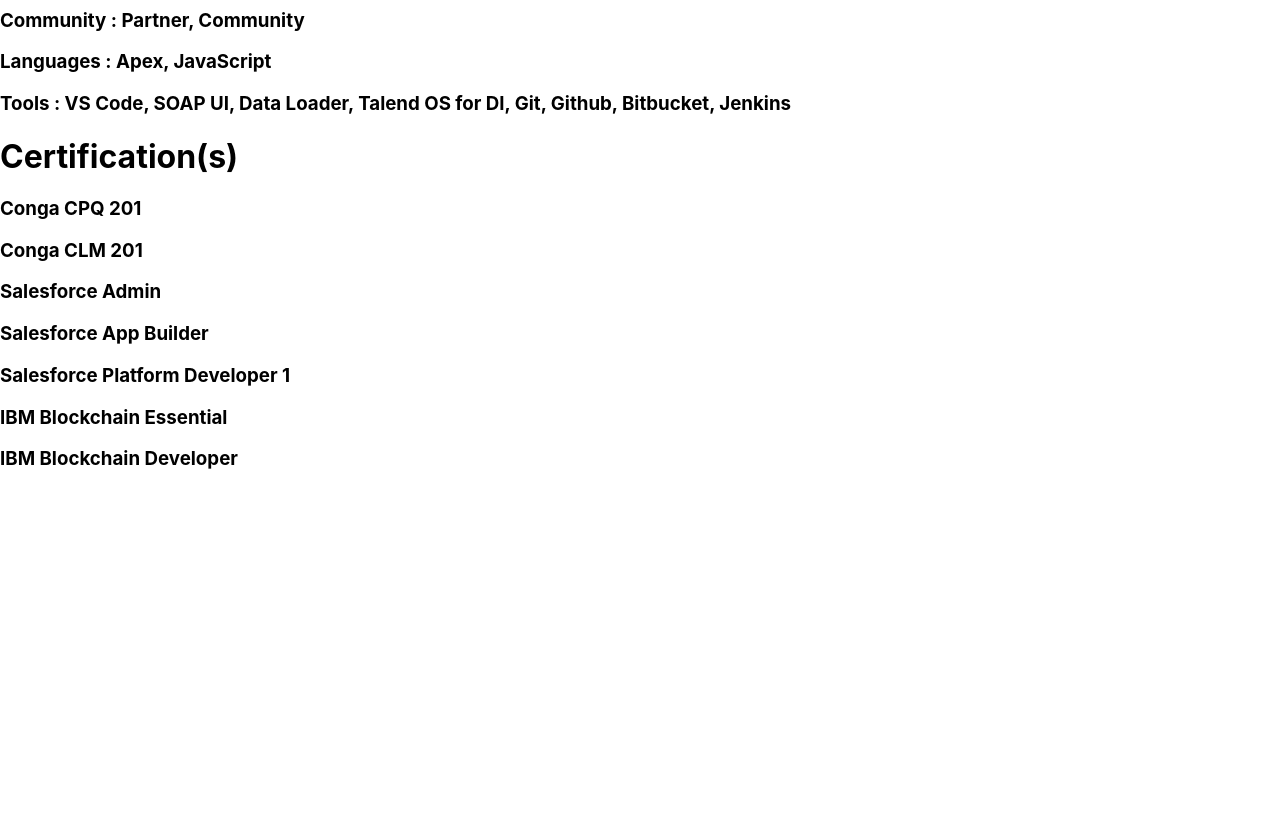
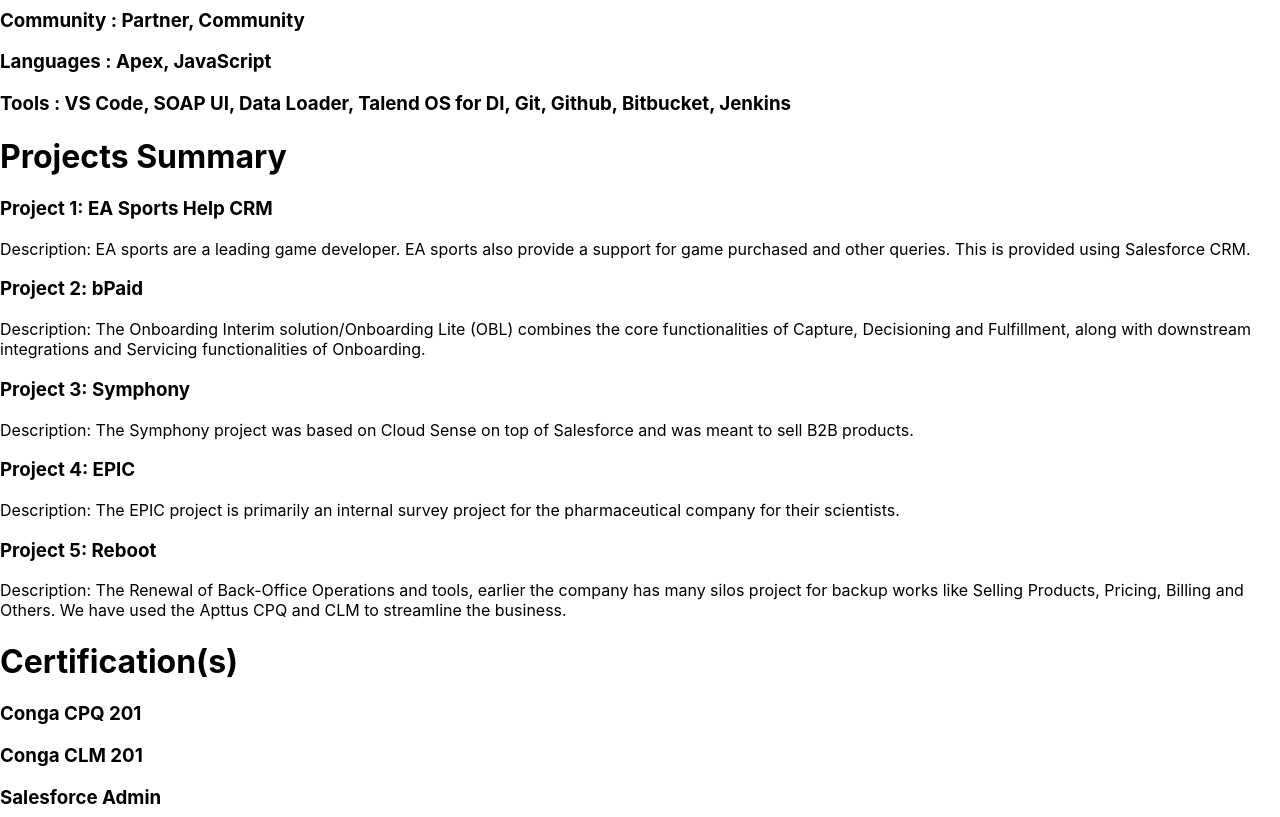
Before and after one commit to abhinavformula1/resume, a React (Create React App) app: page / in a window 1280 px wide. Shown: the part 700-1517 px from the top of the page. Before the commit the page ends 1189 px from the top, so only its background shows below. Built offline with nearby package versions, Linux system fonts and the light colour scheme.

Commit message:
project summary

```diff
--- a/src/App.js
+++ b/src/App.js
@@ -3,6 +3,7 @@
 import Experiences from './components/experiences'
 import Summary from './components/professionalSummary'
 import Skills from './components/technicalSkills'
+import ProjectsSummary from './components/projectsSummary'
 
 export default function App() {
   return (
@@ -11,6 +12,7 @@
       <Experiences/>
       <Summary/>
       <Skills/>
+      <ProjectsSummary/>
       <Certifcations/>
     </div>
   );
--- /dev/null
+++ b/src/components/projectsSummary.jsx
@@ -0,0 +1,42 @@
+import React from "react";
+
+const ProjectsSummary = () => {
+  return (
+    <div >
+        <h1>Projects Summary</h1>
+      <div>
+        <h3>Project 1: EA Sports Help CRM</h3>
+        <p>Description: EA sports are a leading game developer.
+            EA sports also provide a support for game purchased and other queries.
+            This is provided using Salesforce CRM.
+        </p>
+      </div>
+      <div>
+        <h3>Project 2: bPaid </h3>
+        <p>Description:  The Onboarding Interim solution/Onboarding Lite (OBL)
+            combines the core functionalities of Capture,
+            Decisioning and Fulfillment, along with downstream integrations and
+            Servicing functionalities of Onboarding.</p>
+      </div>
+      <div>
+        <h3>Project 3: Symphony</h3>
+        <p>Description: The Symphony project was based on Cloud Sense on
+            top of Salesforce and was meant to sell B2B products.</p>
+      </div>
+      <div>
+          <h3>Project 4: EPIC</h3>
+          <p>Description: The EPIC project is primarily an internal survey project
+             for the pharmaceutical company for their scientists.</p>
+      </div>
+      <div>
+          <h3>Project 5: Reboot </h3>
+          <p>Description: The Renewal of Back-Office Operations and tools,
+              earlier the company has many silos project for backup works
+              like Selling Products, Pricing, Billing and Others.
+              We have used the Apttus CPQ and CLM to streamline the business.
+            </p>
+      </div>
+    </div>
+  );
+};
+export default ProjectsSummary;
```
